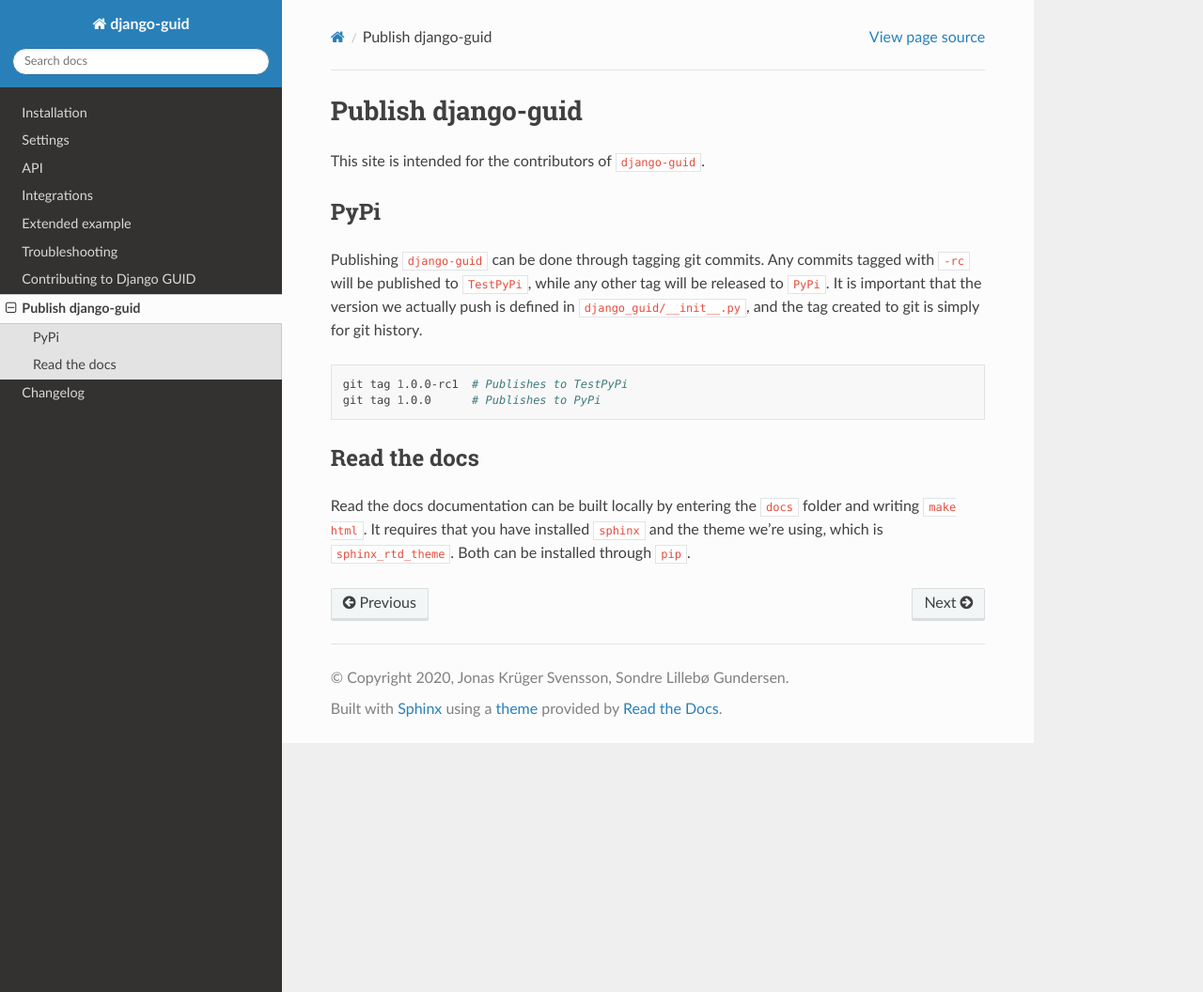
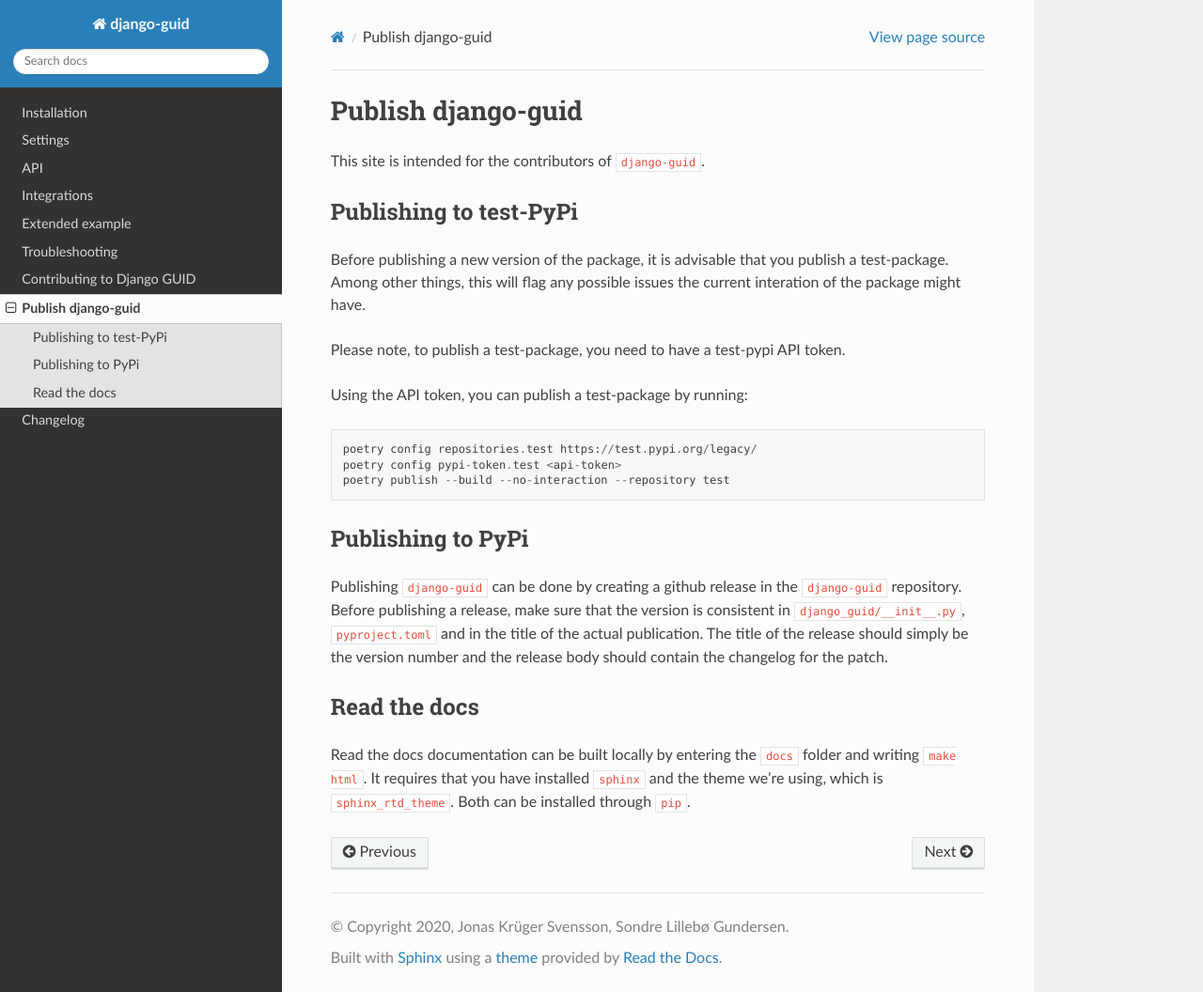
Before and after one commit to snok/django-guid, a Sphinx documentation site: the page built from docs/publish.rst, in a window 1280 px wide and 1056 px high. Shown: the whole window at 94% size. Built offline with Sphinx 7.4.7 and the Read the Docs theme 2.0.0, drawn with Linux system fonts in a browser that asks for light colours.

Commit message:
Remove test-pypi workflow and update publication docs

```diff
--- a/docs/publish.rst
+++ b/docs/publish.rst
@@ -3,17 +3,25 @@
 
 This site is intended for the contributors of ``django-guid``.
 
-PyPi
-----
+Publishing to test-PyPi
+-----------------------
 
-Publishing ``django-guid`` can be done through tagging git commits. Any commits tagged with ``-rc`` will be published
-to ``TestPyPi``, while any other tag will be released to ``PyPi``. It is important that the version we actually push
-is defined in ``django_guid/__init__.py``, and the tag created to git is simply for git history.
+Before publishing a new version of the package, it is advisable that you publish a test-package. Among other things, this will flag any possible issues the current interation of the package might have.
 
-.. code-block:: bash
+Please note, to publish a test-package, you need to have a test-pypi API token.
 
-    git tag 1.0.0-rc1  # Publishes to TestPyPi
-    git tag 1.0.0      # Publishes to PyPi
+Using the API token, you can publish a test-package by running:
+
+.. code::
+
+    poetry config repositories.test https://test.pypi.org/legacy/
+    poetry config pypi-token.test <api-token>
+    poetry publish --build --no-interaction --repository test
+
+Publishing to PyPi
+------------------
+
+Publishing ``django-guid`` can be done by creating a github release in the ``django-guid`` repository. Before publishing a release, make sure that the version is consistent in ``django_guid/__init__.py``, ``pyproject.toml`` and in the title of the actual publication. The title of the release should simply be the version number and the release body should contain the changelog for the patch.
 
 Read the docs
 -------------
```
Also changed, not shown: 2 other files.
